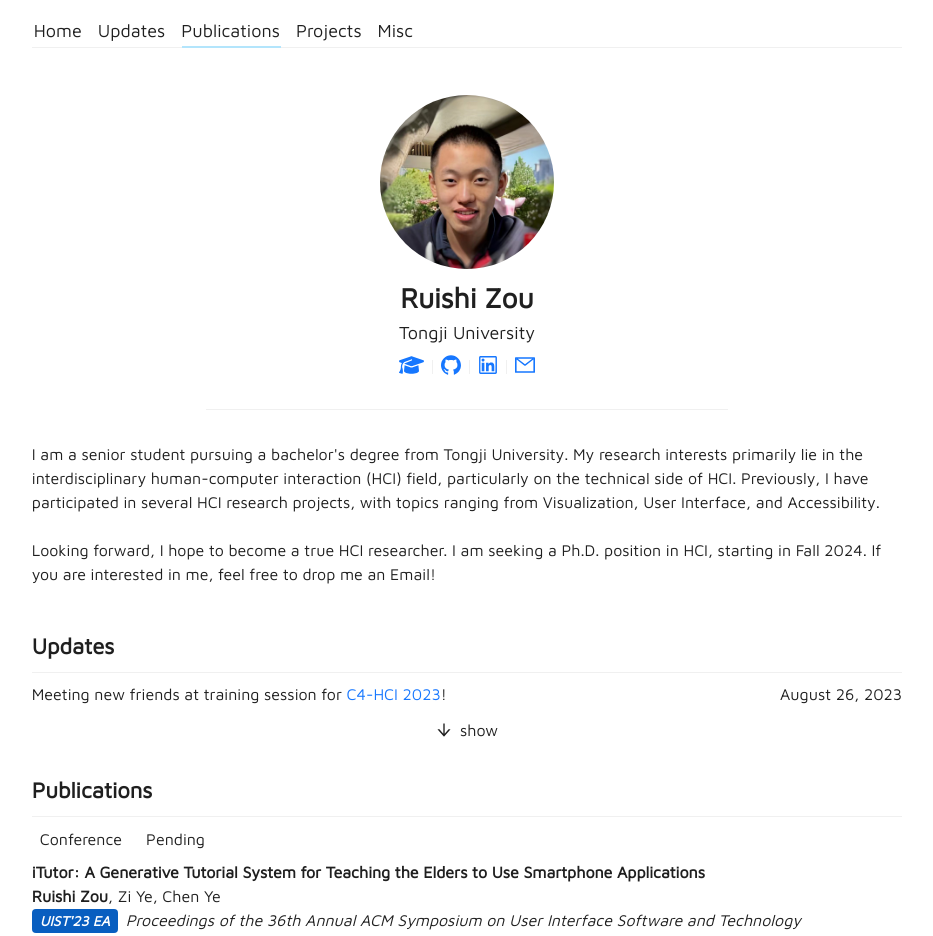
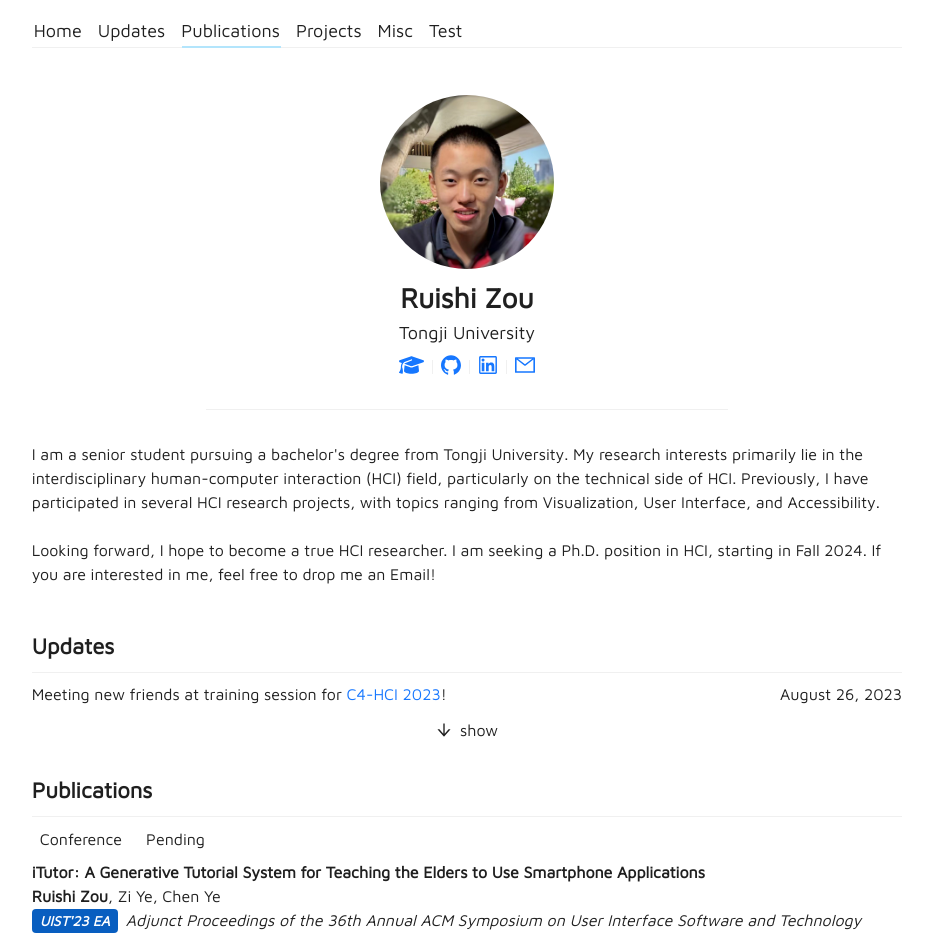
Before and after one commit to Motion115/academic-homepage-react, a React (Create React App) app: page / in a window 1280 px wide. Shown: the top 936 px of the page, without its empty margins (173-1106 px from the left). Built offline with nearby package versions, Linux system fonts and the light colour scheme.

Commit message:
Feat: add initial routing

```diff
--- a/package.json
+++ b/package.json
@@ -18,6 +18,7 @@
     "gh-pages": "^6.0.0",
     "react": "^18.2.0",
     "react-dom": "^18.2.0",
+    "react-router-dom": "^6.16.0",
     "react-scripts": "5.0.1",
     "typescript": "^4.4.2",
     "web-vitals": "^2.1.0"
--- a/src/App.tsx
+++ b/src/App.tsx
@@ -1,5 +1,6 @@
 import React from "react";
 import { ConfigProvider } from "antd";
+import Routing from "./Routing";
 import WebsiteLayout from "./layout";
 
 const App: React.FC = () => (
@@ -25,7 +26,8 @@ const App: React.FC = () => (
       },
     }}
   >
-    <WebsiteLayout></WebsiteLayout>
+    <Routing></Routing>
+    {/* <WebsiteLayout></WebsiteLayout> */}
   </ConfigProvider>
 );
 
--- /dev/null
+++ b/src/Routing.tsx
@@ -0,0 +1,16 @@
+import React from "react";
+import { Route, Routes } from "react-router-dom";
+import WebsiteLayout from "./layout";
+
+const App1 = (
+  <div>"hello world"</div>
+)
+
+export default function Routing() {
+  return (
+    <Routes>
+      <Route path={"/"} element={WebsiteLayout} />
+      <Route path={"/misc"} element={App1} />
+    </Routes>
+  );
+}
--- a/src/drafts/publications.tsx
+++ b/src/drafts/publications.tsx
@@ -15,7 +15,7 @@ const publicationList = [
     }
     venueType="Conference"
     venueShort="UIST'23 EA"
-    venueFull="Proceedings of the 36th Annual ACM Symposium on User Interface Software and Technology"
+    venueFull="Adjunct Proceedings of the 36th Annual ACM Symposium on User Interface Software and Technology"
     paperLink=""
     exploreLink="https://motion115.github.io/iTutor"
     codeLink="https://github.com/Motion115/iTutor"
--- a/src/index.tsx
+++ b/src/index.tsx
@@ -1,16 +1,19 @@
-import React from 'react';
-import ReactDOM from 'react-dom/client';
-import './index.css';
-import App from './App';
-import reportWebVitals from './test/reportWebVitals';
+import React from "react";
+import ReactDOM from "react-dom/client";
+import "./index.css";
+import App from "./App";
+import { BrowserRouter, HashRouter } from "react-router-dom";
+import reportWebVitals from "./test/reportWebVitals";
 
 const root = ReactDOM.createRoot(
-  document.getElementById('root') as HTMLElement,
+  document.getElementById("root") as HTMLElement
 );
 root.render(
-  <React.StrictMode>
-    <App />
-  </React.StrictMode>
+  <BrowserRouter basename={process.env.PUBLIC_URL}>
+    <React.StrictMode>
+      <App />
+    </React.StrictMode>
+  </BrowserRouter>
 );
 
 // If you want to start measuring performance in your app, pass a function
--- a/src/layout.tsx
+++ b/src/layout.tsx
@@ -45,4 +45,10 @@ const App: React.FC = () => (
   </Space>
 );
 
-export default App;
+const AppInDom = (
+  <div>
+    <App />
+  </div>
+);
+
+export default AppInDom;
--- a/src/modules/anchor.tsx
+++ b/src/modules/anchor.tsx
@@ -33,6 +33,11 @@ const HeaderAnchor: React.FC = () => (
             href: "https://motion115.github.io/static/misc.html",
             title: <div style={{ fontSize: "18px" }}>Misc</div>,
           },
+          {
+            key: "Contact",
+            href: "misc",
+            title: <div style={{ fontSize: "18px" }}>Test</div>,
+          },
         ]}
       />
     </div>
```
Also changed, not shown: 1 other file (tests, documents, lock files or other folders).
